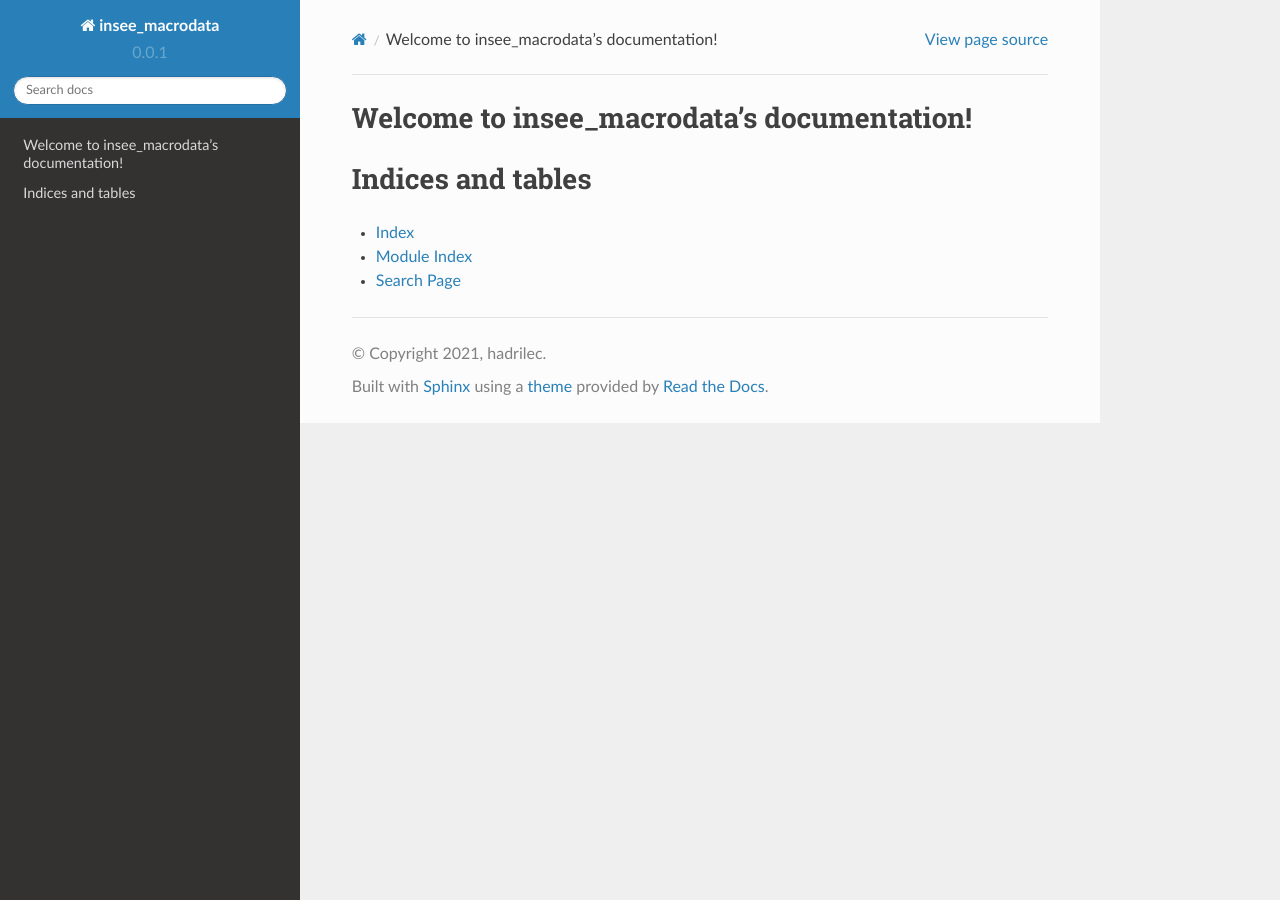
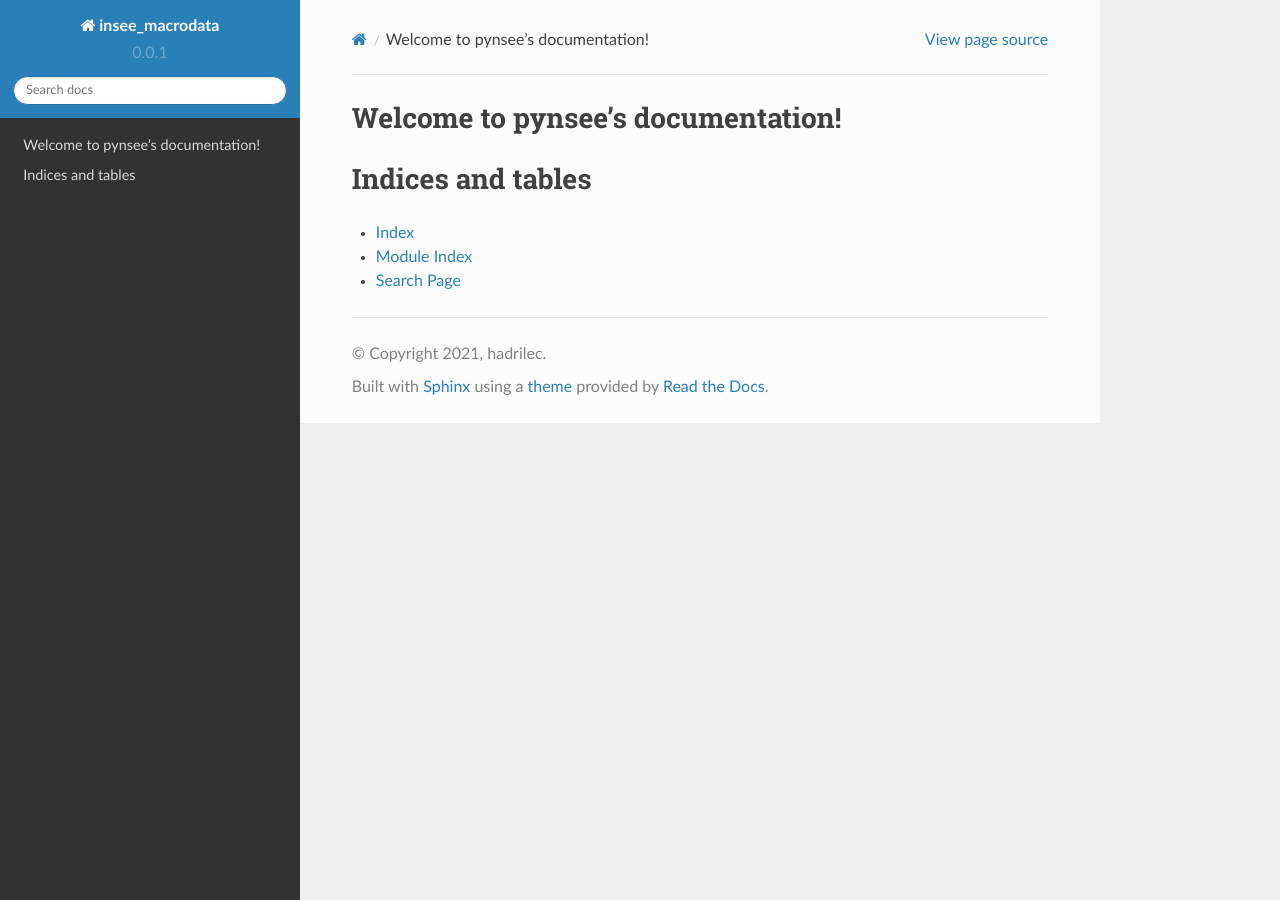
Before and after one commit to InseeFrLab/pynsee, a Sphinx documentation site: the page built from docs/index.rst, in a window 1280 px wide. Built offline with Sphinx 7.4.7 and the Read the Docs theme 2.0.0, drawn with Linux system fonts in a browser that asks for light colours.

Commit message:
pkg name change

```diff
--- a/docs/index.rst
+++ b/docs/index.rst
@@ -1,9 +1,9 @@
-.. insee_macrodata documentation master file, created by
+.. pynsee documentation master file, created by
    sphinx-quickstart on Sun Feb 21 17:27:35 2021.
    You can adapt this file completely to your liking, but it should at least
    contain the root `toctree` directive.
 
-Welcome to insee_macrodata's documentation!
+Welcome to pynsee's documentation!
 ===========================================
 
 .. toctree::
```
Also changed, not shown: 1 other file.
